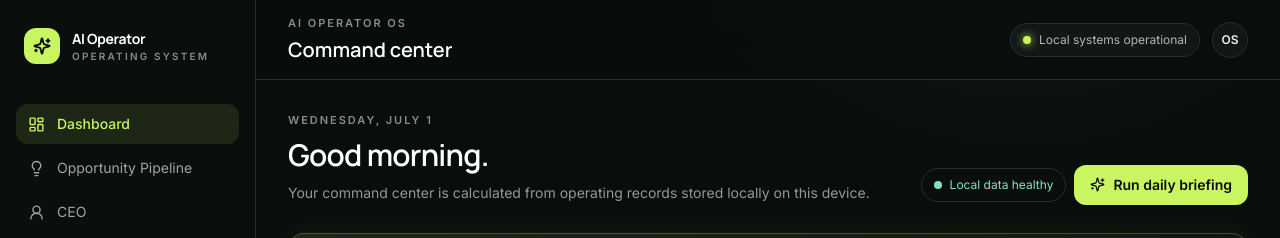
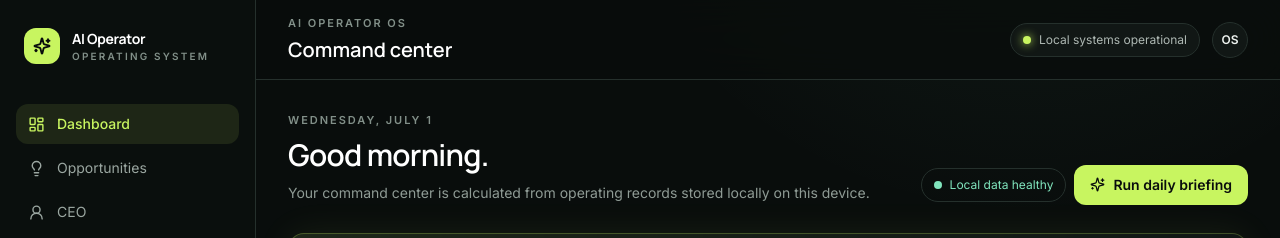
Before and after one commit to Jakea27/AI-Operator-OS, a React (Vite) app in the folder app/: page / in a window 1280 px wide. Shown: the top 238 px of the page. Built offline with nearby package versions, Linux system fonts and the light colour scheme.

Commit message:
Sprint 001 QA Bug

```diff
--- a/app/components/AppShell.tsx
+++ b/app/components/AppShell.tsx
@@ -18,7 +18,7 @@ import { getBuildInfo } from '@/src/services/buildInfo'
 
 const navigation = [
   { label: 'Dashboard', to: '/', icon: LayoutDashboard },
-  { label: 'Opportunity Pipeline', to: '/opportunities', icon: Lightbulb },
+  { label: 'Opportunities', to: '/opportunities', icon: Lightbulb },
   { label: 'CEO', to: '/ceo', icon: UserRound },
   { label: 'Money', to: '/money', icon: Banknote },
   { label: 'Development', to: '/development', icon: Code2 },
```
